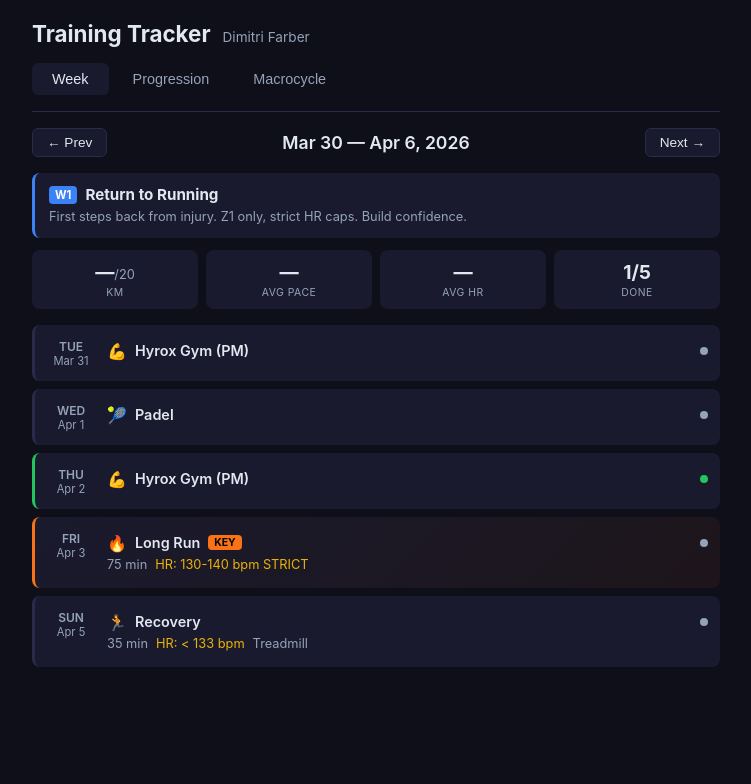
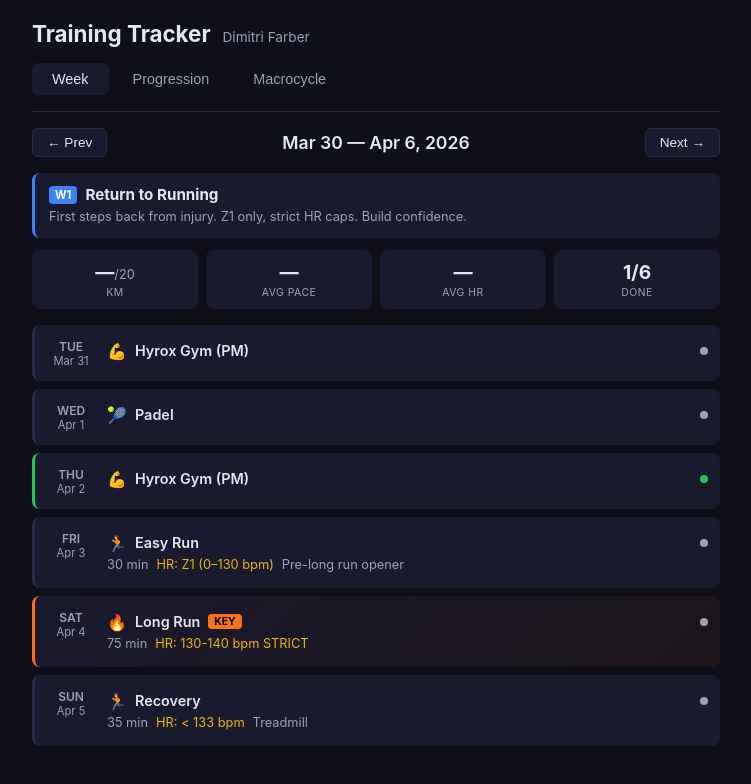
Before and after one commit to dimitri-frb/training-tracker, a React (Vite) app: page / in a window 1280 px wide. Shown: the top 784 px of the page, without its empty margins (264-1015 px from the left). Built offline with nearby package versions, Linux system fonts and the light colour scheme.

Commit message:
W1: move long run to Saturday, add easy Z1 opener on Friday
Pre-long run easy 30 min Z1 today, long run 75 min tomorrow.

Co-Authored-By: Claude Opus 4.6 (1M context) <noreply@anthropic.com>

```diff
--- a/src/data/trainingPlan.js
+++ b/src/data/trainingPlan.js
@@ -126,7 +126,8 @@ export const INITIAL_SESSIONS = [
   { id: 'w1-tue-pm', date: '2026-03-31', type: 'gym', label: 'Hyrox Gym (PM)', status: 'upcoming' },
   { id: 'w1-wed', date: '2026-04-01', type: 'padel', label: 'Padel', status: 'upcoming' },
   { id: 'w1-thu-pm', date: '2026-04-02', type: 'gym', label: 'Hyrox Gym (PM)', status: 'done' },
-  { id: 'w1-fri', date: '2026-04-03', type: 'longrun', label: 'Long Run', planned: { duration: 75, hrTarget: '130-140 bpm STRICT' }, isKey: true, status: 'upcoming' },
+  { id: 'w1-fri', date: '2026-04-03', type: 'run', label: 'Easy Run', planned: { duration: 30, hrTarget: 'Z1', notes: 'Pre-long run opener' }, status: 'upcoming' },
+  { id: 'w1-sat', date: '2026-04-04', type: 'longrun', label: 'Long Run', planned: { duration: 75, hrTarget: '130-140 bpm STRICT' }, isKey: true, status: 'upcoming' },
   { id: 'w1-sun2', date: '2026-04-05', type: 'run', label: 'Recovery', planned: { duration: 35, hrTarget: '< 133 bpm', notes: 'Treadmill' }, status: 'upcoming' },
 
   // ===== WEEK 2 (Apr 6–12) — Aerobic Foundation =====
--- a/src/hooks/useTrainingData.js
+++ b/src/hooks/useTrainingData.js
@@ -3,7 +3,7 @@ import { INITIAL_SESSIONS } from '../data/trainingPlan';
 
 const STORAGE_KEY = 'training-tracker-sessions';
 const VERSION_KEY = 'training-tracker-version';
-const CURRENT_VERSION = 8; // bump when INITIAL_SESSIONS changes
+const CURRENT_VERSION = 9; // bump when INITIAL_SESSIONS changes
 
 function mergeSessions(stored, initial) {
   // Respect user deletions
```
